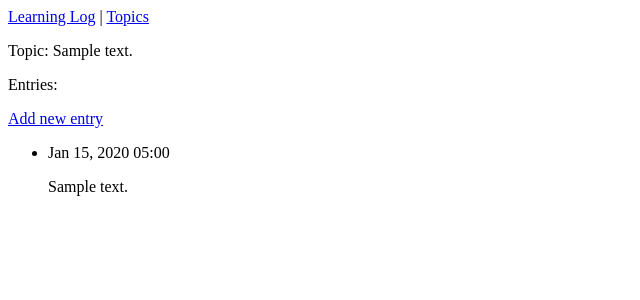
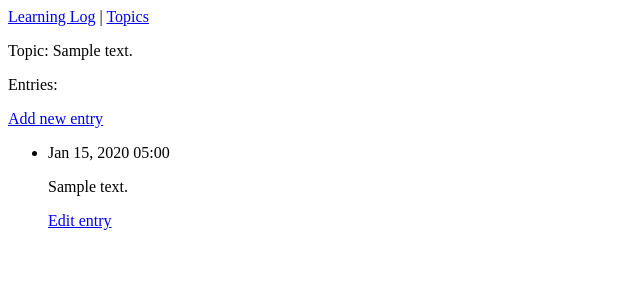
Before and after one commit to becathey/learning-log-django, a Django app: page /topics/1/ in a window 1280 px wide. Shown: the top 300 px of the page, without its empty margins (0-640 px from the left). Run offline with Django 4.2, Linux system fonts and the light colour scheme; tables that the repository leaves empty hold one stand-in row (values such as "Sample post").

Commit message:
Implement edit entry functionality

```diff
--- a/learning_logs/templates/learning_logs/topic.html
+++ b/learning_logs/templates/learning_logs/topic.html
@@ -11,6 +11,9 @@
         <li>
             <p>{{entry.date_added|date:'M d, Y H:i'}}</p>
             <p>{{entry.text|linebreaks}}</p>
+            <p><a href="{% url 'learning_logs:edit_entry' entry.id %}">
+                Edit entry
+            </a></p>
         </li>
     {% empty %}
         <li>There are no entries for this topic yet.</li>
--- a/learning_logs/urls.py
+++ b/learning_logs/urls.py
@@ -14,5 +14,7 @@ urlpatterns = [
     # Page for adding new topic
     path('new_topic/', views.new_topic, name='new_topic'),
     # Page for adding new entry
-    path('new_entry/<int:topic_id>/', views.new_entry, name='new_entry')
+    path('new_entry/<int:topic_id>/', views.new_entry, name='new_entry'),
+    # Page for editing entry
+    path('edit_entry/<int:entry_id>/', views.edit_entry, name='edit_entry')
 ]
--- a/learning_logs/views.py
+++ b/learning_logs/views.py
@@ -1,5 +1,5 @@
 from django.shortcuts import render, redirect
-from .models import Topic
+from .models import Topic, Entry
 from .forms import TopicForm, EntryForm
 
 def index(request):
@@ -51,3 +51,19 @@ def new_entry(request, topic_id):
         # Display blank or invalid form
         context = {'topic': topic, 'form': form}
         return render(request, 'learning_logs/new_entry.html', context)
+
+def edit_entry(request, entry_id):
+    """ Edit existing entry. """
+    entry = Entry.objects.get(id=entry_id)
+    topic = entry.topic
+    if request.method != 'POST':
+        # Initial request; pre-fill form with current entry
+        form = EntryForm(instance=entry)
+    else:
+        # POST data submitted; process data
+        form = EntryForm(instance=entry, data=request.POST)
+        if form.is_valid():
+            form.save()
+            return redirect('learning_logs:topic', topic_id=topic.id)
+        context = {'entry': entry, 'topic': topic, 'form': form}
+        return render(request, 'learning_logs/edit_entry.html', context)
```
Also changed, not shown: learning_logs/templates/learning_logs/edit_entry.html (added, +13 -0 lines).
